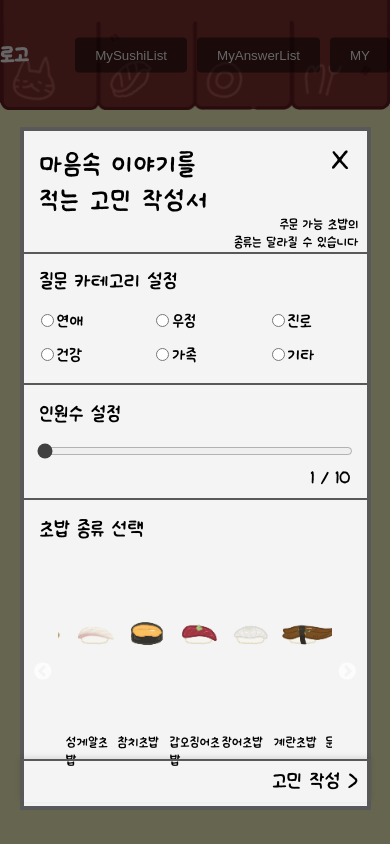
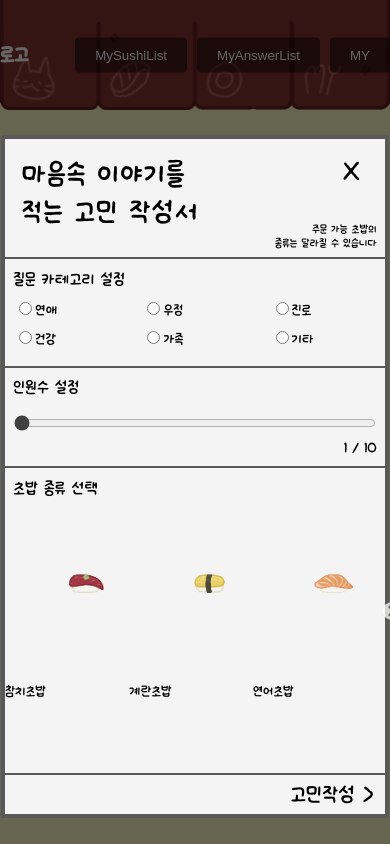
Before and after one commit to kwo9827/Gomin_plate, a React (Vite) app in the folder frontend/gomin/: page /postsushi in a window 390 px wide. Built offline with nearby package versions, Linux system fonts and the light colour scheme.

Commit message:
feat: 초밥 작성 페이지 반응형디자인 [S12P11B109-164]

```diff
--- a/frontend/gomin/src/pages/PostSushi.jsx
+++ b/frontend/gomin/src/pages/PostSushi.jsx
@@ -13,16 +13,16 @@ import octopus from "../assets/sushi/octopus.webp";
 import salmon from "../assets/sushi/salmon.webp";
 import shrimp from "../assets/sushi/shrimp.webp";
 import wagyu from "../assets/sushi/wagyu.webp";
-import 갈리비초밥 from "../assets/sushi/가리비초밥.webp";
-import 광어초밥 from "../assets/sushi/광어초밥.webp";
-import 성게알초밥 from "../assets/sushi/성게알초밥.webp";
-import 참치초밥 from "../assets/sushi/참치초밥.webp";
+import scallop from "../assets/sushi/가리비초밥.webp";
+import flatfish from "../assets/sushi/광어초밥.webp";
+import uni from "../assets/sushi/성게알초밥.webp";
+import tuna from "../assets/sushi/참치초밥.webp";
 
 const settings = {
   className: "center",
   centerMode: true,
   infinite: true,
-  centerPadding: "60px",
+  centerPadding: "0vh",
   slidesToShow: 3,
   speed: 500,
 };
@@ -47,17 +47,17 @@ const PostSushi = ({ onClose }) => {
   };
 
   const sushiImages = [
-    { id: 1, src: cuttle, name: "갑오징어초밥" },
-    { id: 2, src: eel, name: "장어초밥" },
-    { id: 3, src: egg, name: "계란초밥" },
-    { id: 4, src: octopus, name: "문어초밥" },
-    { id: 5, src: salmon, name: "연어초밥" },
-    { id: 6, src: shrimp, name: "새우초밥" },
+    { id: 1, src: egg, name: "계란초밥" },
+    { id: 2, src: salmon, name: "연어초밥" },
+    { id: 3, src: shrimp, name: "새우초밥" },
+    { id: 4, src: cuttle, name: "한치초밥" },
+    { id: 5, src: octopus, name: "문어초밥" },
+    { id: 6, src: eel, name: "장어초밥" },
     { id: 7, src: wagyu, name: "와규초밥" },
-    { id: 8, src: 갈리비초밥, name: "가리비초밥" },
-    { id: 9, src: 광어초밥, name: "광어초밥" },
-    { id: 10, src: 성게알초밥, name: "성게알초밥" },
-    { id: 11, src: 참치초밥, name: "참치초밥" },
+    { id: 8, src: scallop, name: "가리비초밥" },
+    { id: 9, src: flatfish, name: "광어초밥" },
+    { id: 10, src: uni, name: "성게알초밥" },
+    { id: 11, src: tuna, name: "참치초밥" },
   ];
 
   const handleCategoryChange = (e) => {
@@ -237,7 +237,7 @@ const PostSushi = ({ onClose }) => {
                   <hr style={divider} />
                   <div style={pageSelect}>
                     <button style={nextBtn} onClick={handleNext}>
-                      고민 작성 &gt;
+                      고민작성 &gt;
                     </button>
                   </div>
                 </div>
@@ -320,10 +320,9 @@ const overlayStyle = {
 
 const modalStyle = {
   position: "relative",
-  top: "5vh",
+  top: "6vh",
   height: "80vh",
-  width: "90%",
-  maxWidth: "53vh",
+  width: "46vh",
 };
 
 const orderForm = {
@@ -333,67 +332,66 @@ const orderForm = {
 };
 
 const orderFormHeader = {
-  height: "18%",
+  height: "14.3vh",
 };
 
 const orderFormHeaderTop = {
   display: "flex",
-  height: "70%",
+  height: "10vh",
 };
 
 const orderTitle = {
-  margin: "0rem",
-  padding: "1rem",
-  letterSpacing: "0.06rem",
-  fontSize: "32px",
+  margin: "0",
+  padding: "2vh",
+  letterSpacing: "0.1vh",
+  fontSize: "4vh",
 };
 
 const closeBtn = {
-  margin: "0.4rem",
-  marginTop: "0.7rem",
   marginLeft: "auto",
-  width: "2.5rem",
-  height: "2.5rem",
+  padding: "0vh",
+  width: "8vh",
+  height: "8vh",
   border: "0",
   backgroundColor: "transparent",
   cursor: "pointer",
   fontFamily: "Ownglyph, Ownglyph",
-  fontSize: "30px",
+  fontSize: "3.5vh",
 };
 
 const orderExplain = {
-  margin: "0rem",
-  height: "30%",
-  paddingRight: "0.5rem",
-  fontSize: "16px",
+  margin: "0",
+  height: "4vh",
+  paddingRight: "1vh",
+  fontSize: "1.55vh",
   textAlign: "right",
 };
 
 const orderFormBody = {
-  height: "82%",
+  height: "65.7vh",
 };
 
 const divider = {
-  margin: "0rem",
+  margin: "0",
   border: "solid 0.1rem #595959",
 };
 
 const orderSet = {
-  margin: "0rem",
-  padding: "1rem",
-  fontSize: "24px",
+  margin: "0",
+  padding: "1vh",
+  fontSize: "2.3vh",
 };
 
 const radioContainer = {
   margin: "0",
-  paddingLeft: "0.5rem",
-  paddingBottom: "1rem",
+  paddingLeft: "0.5vh",
+  paddingBottom: "2vh",
   display: "flex",
   flexWrap: "wrap",
   justifyContent: "space-around",
-  gap: "0.7rem",
+  gap: "1vh",
   accentColor: "black",
-  fontSize: "20px",
+  fontSize: "1.95vh",
 };
 
 const radioBtn = {
@@ -402,37 +400,35 @@ const radioBtn = {
 };
 
 const rangeInput = {
-  width: "92%",
+  width: "43vh",
   margin: "0 auto",
+  marginTop: "1vh",
   display: "block",
   accentColor: "#404040",
 };
 
 const presentPerson = {
   margin: "0",
-  padding: "0.5rem",
-  paddingRight: "1rem",
+  padding: "1vh",
   textAlign: "right",
-  fontSize: "20px",
+  fontSize: "1.95vh",
 };
 
 const sliderContainer = {
-  justifyContent: "center",
-  alignItems: "center",
-  width: "80%",
-  margin: "0 auto",
+  width: "44vh",
+  height: "26.5vh",
 };
 
 const sliderSushi = {
+  justifyContent: "center",
   height: "10rem",
 };
 
 const orderFormFooter = {
   position: "absolute",
   bottom: "0",
-  left: "0",
-  width: "100%",
-  boxShadow: "0 -2px 5px rgba(0,0,0,0.1)", // 상단 그림자 추가
+  height: "4.4vh",
+  width: "45vh",
 };
 
 const pageSelect = {
@@ -440,13 +436,13 @@ const pageSelect = {
 };
 
 const nextBtn = {
-  margin: "0.4rem",
+  margin: "0.6vh",
   marginLeft: "auto",
   border: "0",
   backgroundColor: "transparent",
   cursor: "pointer",
   fontFamily: "Ownglyph, Ownglyph",
-  fontSize: "24px",
+  fontSize: "3vh",
 };
 
 const titleText = {
@@ -454,8 +450,11 @@ const titleText = {
   border: 0,
   outline: "none",
   resize: "none",
+  scrollbarWidth: "none",
+  msOverflowStyle: "none",
+  width: "44vh",
   fontFamily: "Ownglyph, Ownglyph",
-  fontSize: "24px",
+  fontSize: "2.3vh",
 };
 
 const contentText = {
@@ -463,36 +462,39 @@ const contentText = {
   border: 0,
   outline: "none",
   resize: "none",
+  scrollbarWidth: "none",
+  msOverflowStyle: "none",
+  height: "43vh",
+  width: "44vh",
   fontFamily: "Ownglyph, Ownglyph",
-  fontSize: "24px",
+  fontSize: "2.3vh",
 };
 
 const backBtn = {
-  margin: "0.4rem",
-  marginRight: "auto",
+  margin: "0.6vh",
   border: "0",
   backgroundColor: "transparent",
   cursor: "pointer",
   fontFamily: "Ownglyph, Ownglyph",
-  fontSize: "24px",
+  fontSize: "3vh",
 };
 
 const submitBtn = {
-  margin: "0.4rem",
+  margin: "0.6vh",
   marginLeft: "auto",
   border: "0",
   backgroundColor: "transparent",
   cursor: "pointer",
   fontFamily: "Ownglyph, Ownglyph",
-  fontSize: "24px",
+  fontSize: "3vh",
 };
 
 const submitModalStyle = {
-  position: "fixed",
+  position: "absolute",
   top: 0,
   left: 0,
-  width: "100%",
-  height: "100%",
+  width: "46vh",
+  height: "81.6vh",
   backgroundColor: "rgba(0, 0, 0, 0.5)",
   display: "flex",
   justifyContent: "center",
@@ -502,51 +504,42 @@ const submitModalStyle = {
 
 const submitModalContent = {
   backgroundColor: "#fdf5e6",
-  padding: "20px",
-  borderRadius: "10px",
-  width: "70%",
-  maxWidth: "600px",
-  position: "relative",
+  padding: "2vh",
+  borderRadius: "1vh",
+  width: "38vh",
   textAlign: "center",
-  border: "8px solid #906C48",
-  outline: "2px solid #67523E",
-  fontSize: "24px",
+  border: "1vh solid #906C48",
+  outline: "1vh solid #67523E",
+  fontSize: "3vh",
 };
 
 const buttonContainer = {
   display: "flex",
-  justifyContent: "space-between",
-  alignItems: "center",
-  width: "100%",
-  marginBottom: "30px",
+  justifyContent: "space-around",
 };
 
 const confirmButtonStyle = {
-  padding: "8px 0",
-  border: "none",
-  borderRadius: "5px",
+  borderTop: "none",
+  borderLeft: "none",
+  borderRadius: "1vh",
   backgroundColor: "#dc3545",
   color: "white",
   cursor: "pointer",
-  width: "40%",
-  whiteSpace: "nowrap",
-  lineHeight: "1",
+  width: "15vh",
   fontFamily: "Ownglyph, Ownglyph",
-  fontSize: "24px",
+  fontSize: "4vh",
 };
 
 const cancelButtonStyle = {
-  padding: "8px 0",
-  border: "none",
-  borderRadius: "5px",
+  borderTop: "none",
+  borderLeft: "none",
+  borderRadius: "1vh",
   backgroundColor: "#808080",
   color: "white",
   cursor: "pointer",
-  width: "40%",
-  whiteSpace: "nowrap",
-  lineHeight: "1",
+  width: "15vh",
   fontFamily: "Ownglyph, Ownglyph",
-  fontSize: "24px",
+  fontSize: "4vh",
 };
 
 export default PostSushi;
```
